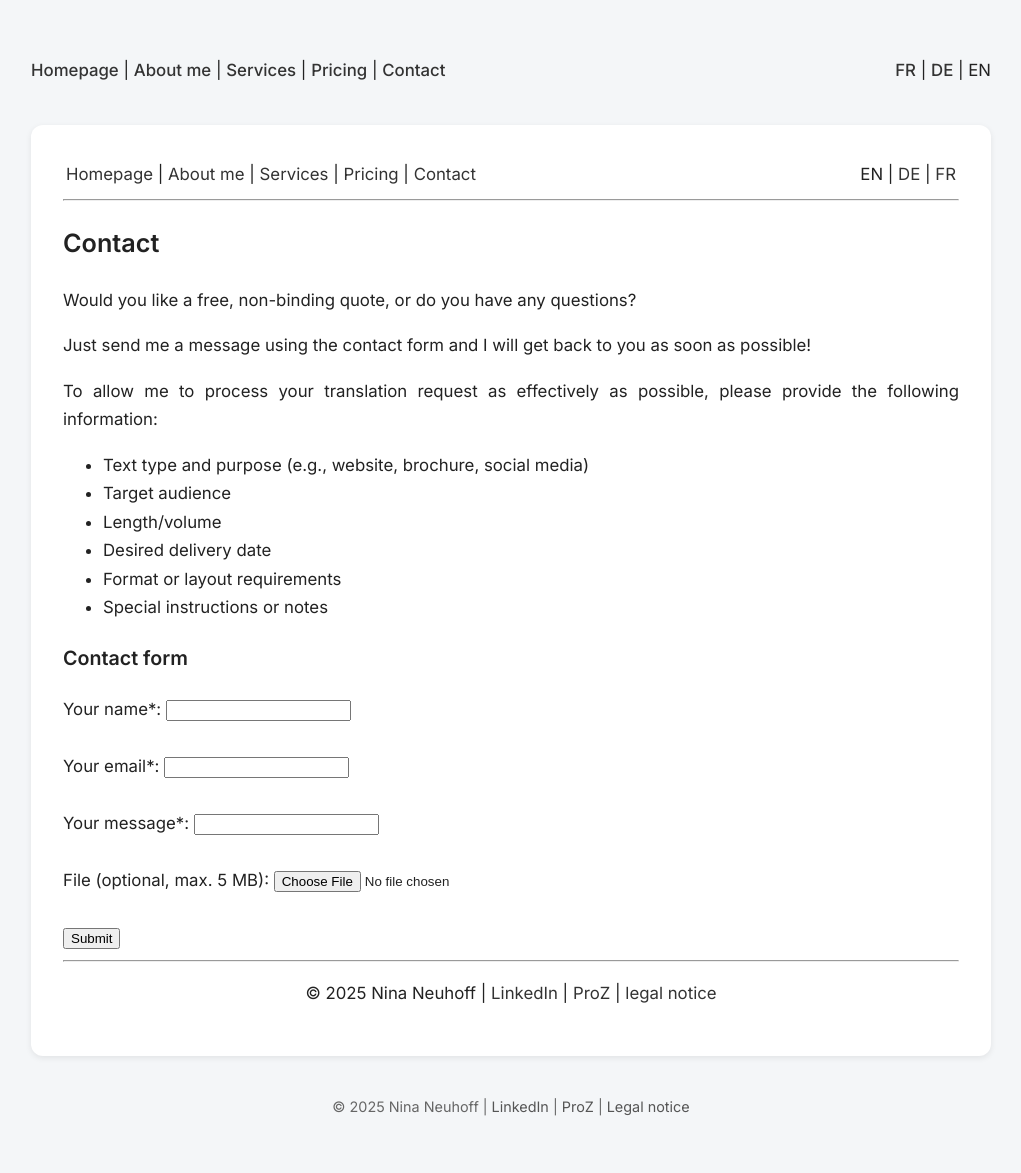
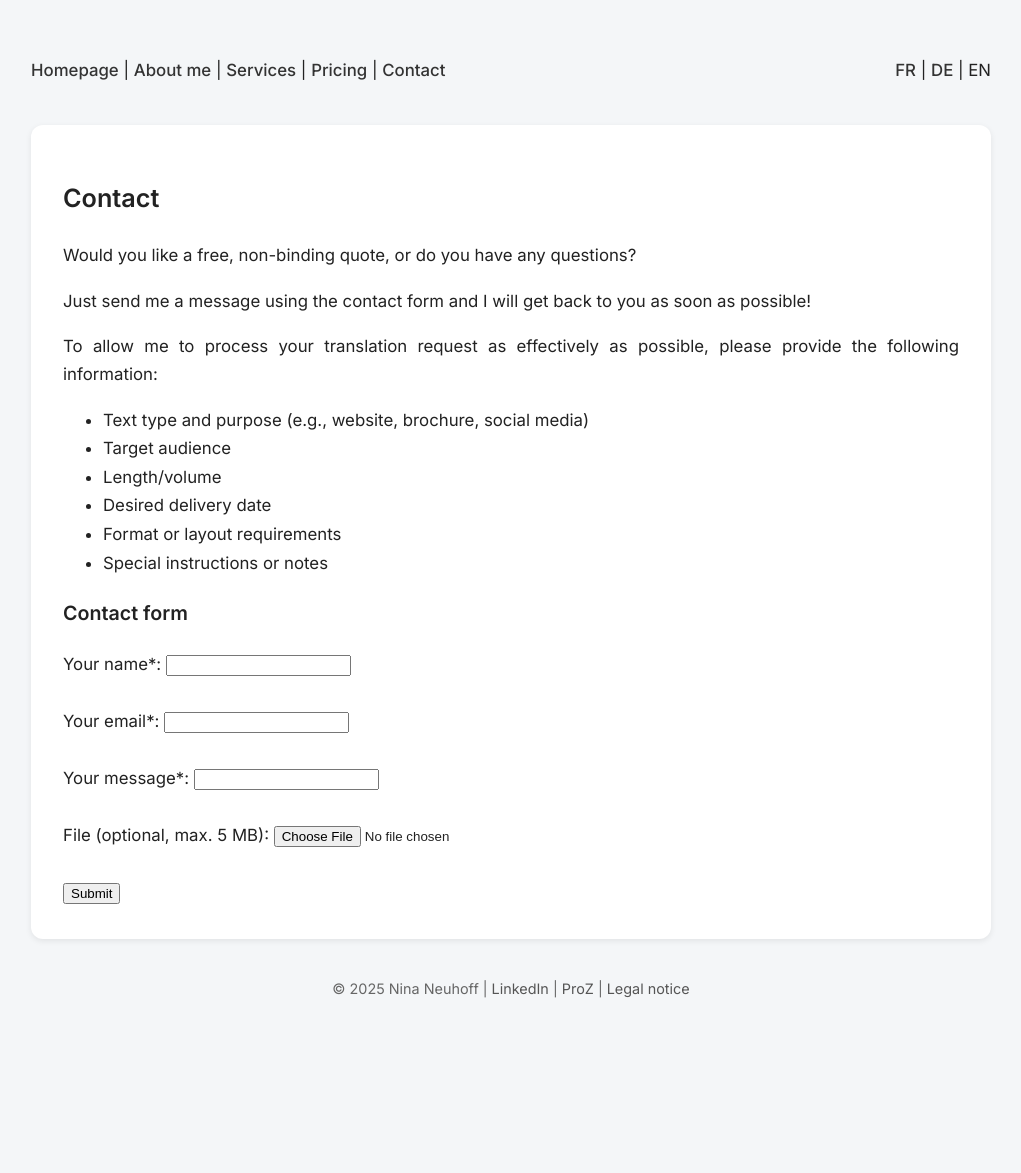
Before and after one commit to nneuhoff/traduction-translation-uebersetzung, a Jekyll site: the page built from en/contact.md, in a window 1280 px wide. Shown: the whole page, without its empty margins (129-1150 px from the left). Built offline with Jekyll 4.4.1, drawn with Linux system fonts in a browser that asks for light colours; after the commit the page ends 1056 px from its top, so only the background shows below that.

Commit message:
Update contact.md

```diff
--- a/en/contact.md
+++ b/en/contact.md
@@ -3,21 +3,6 @@
 title: "Contact"
 lang: en
 ---
-<table width="100%">
-<tr>
-<td align="left">
-<a href="index.html">Homepage</a> |
-<a href="about.html">About me</a> |
-<a href="services.html">Services</a> |
-<a href="pricing.html">Pricing</a> |
-<a href="contact.html">Contact</a>
-</td>
-<td align="right">
-EN | <a href="../de/index.html">DE</a> | <a href="../fr/index.html">FR</a>
-</td>
-</tr>
-</table>
-<hr>
 
 ## Contact
 Would you like a free, non-binding quote, or do you have any questions?
@@ -67,9 +52,3 @@
 
   <button type="submit">Submit</button>
 </form>
-
-<!-- Footer -->
-<hr>
-<p align="center">
-&copy; 2025 Nina Neuhoff | <a href="http://www.linkedin.com/in/nina-neuhoff-32b162283">LinkedIn</a> | <a href="https://www.proz.com/translator/4180778">ProZ</a> | <a href="impressum.html">legal notice</a>
-</p>
```
